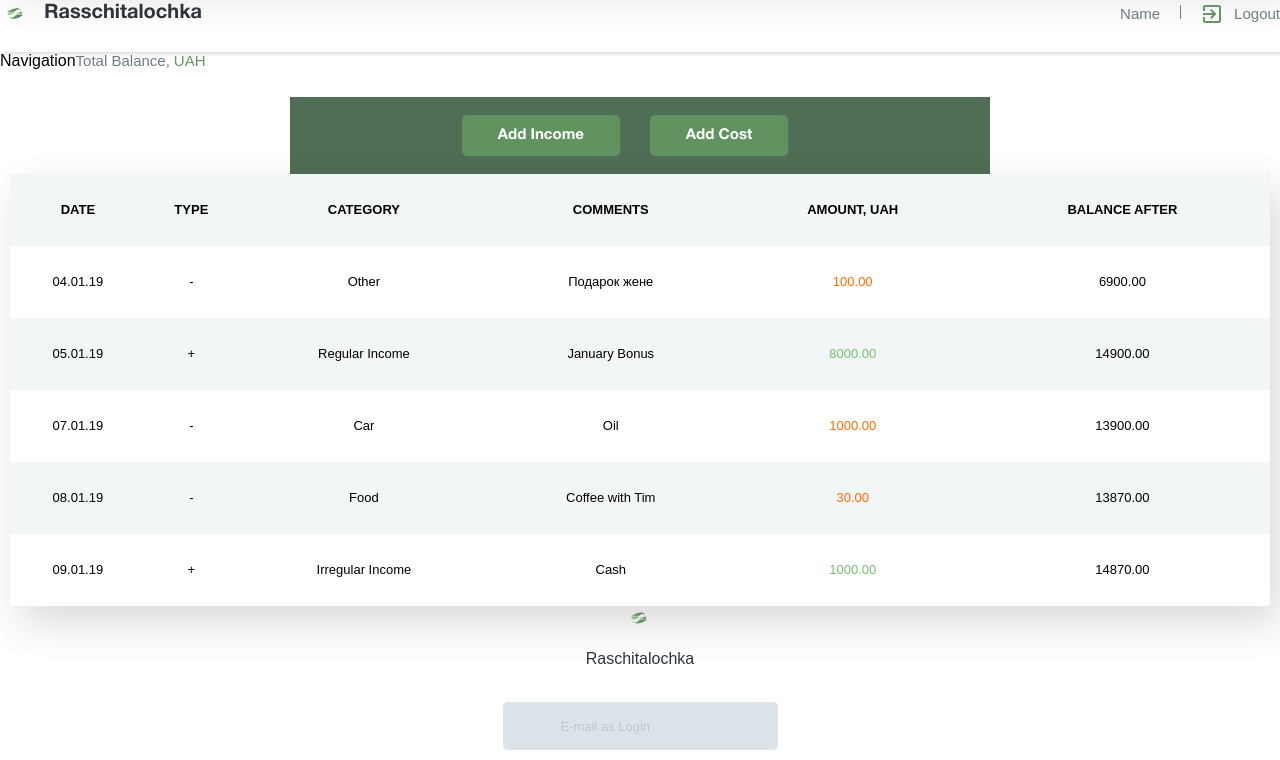
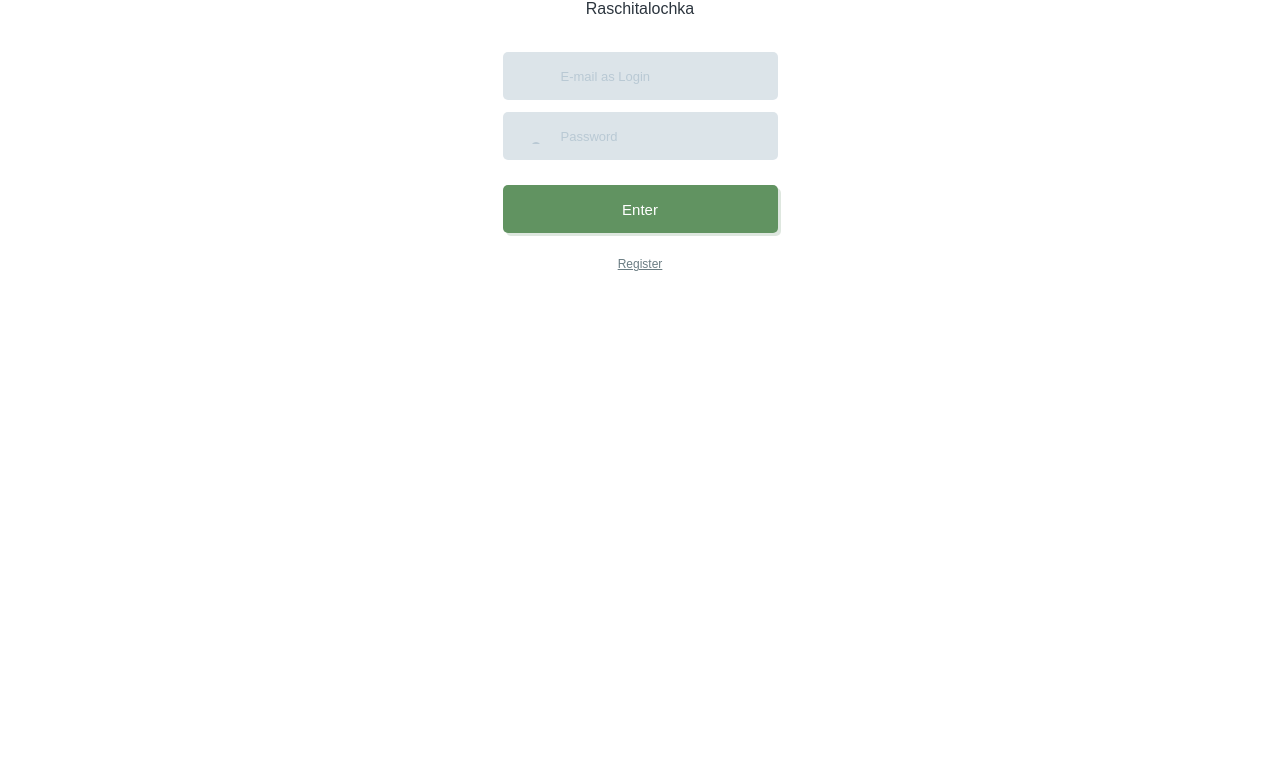
Before and after one commit to ProkhoDim/rasschitalochka, a React (Create React App) app: page / in a window 1280 px wide. Shown: the part 1378-2138 px from the top of the page. After the commit the page ends 1650 px from the top, so only its background shows below. Built offline with nearby package versions, Linux system fonts and the light colour scheme.

Commit message:
Update App.js

```diff
--- a/src/App.js
+++ b/src/App.js
@@ -4,9 +4,6 @@ import routes from './routes';
 import { ErrorPage } from './pages';
 import NavBar from './components/NavBar';
 import SvgIcons from './components/NavBar/SvgIcons';
-import TransferHistoryMobile from './components/TransferHistory/TransferHistoryMobile';
-import TransferHistoryPcTablet from './components/TransferHistory/TransferHistoryPcTablet';
-import transactions from './components/TransferHistory/data/transactions.json';
 
 import AppBar from './components/AppBar';
 import ModalBtn from './components/ModalBtn';
@@ -66,8 +63,6 @@ class App extends Component {
           <SideBar />
           <ModalBtn />
         </div>
-        <TransferHistoryMobile dataBase={transactions} />
-        <TransferHistoryPcTablet dataBase={transactions} />
       </>
     );
   }
```
